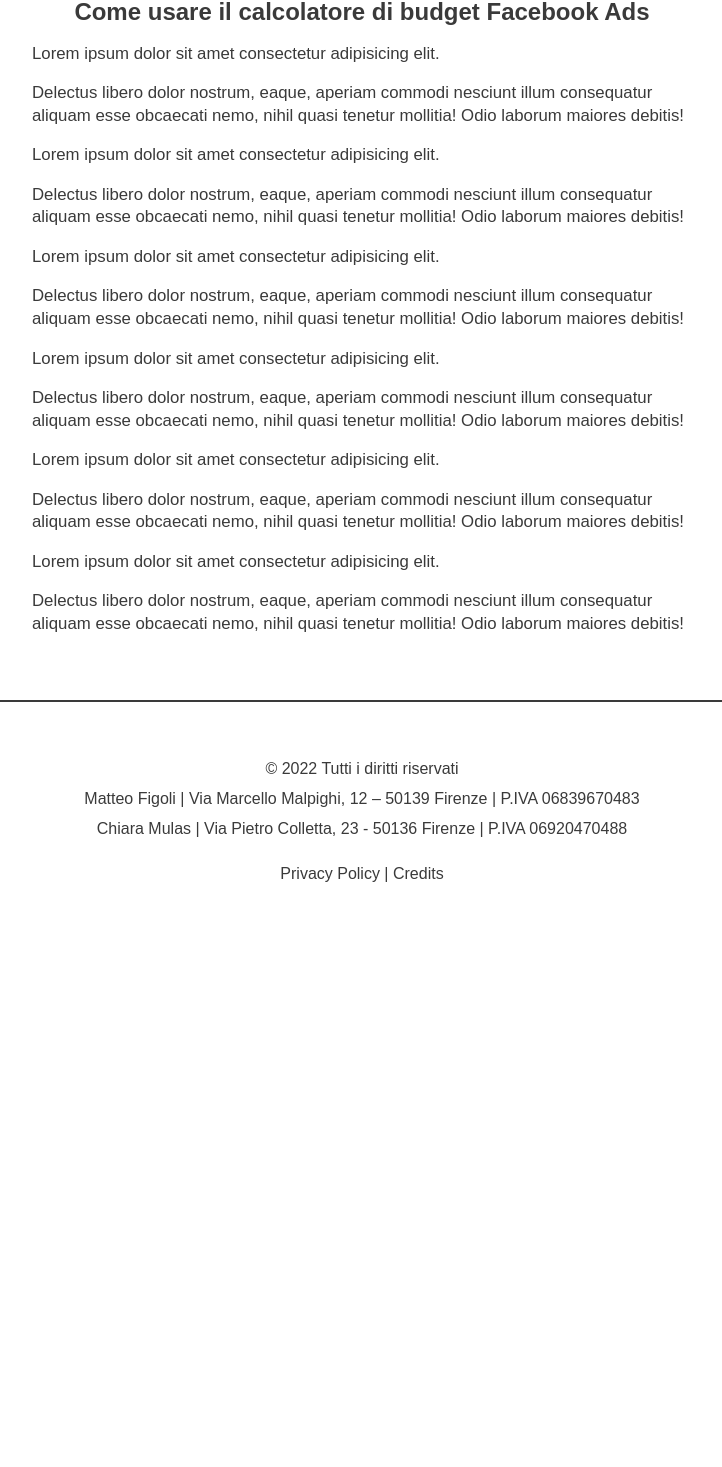
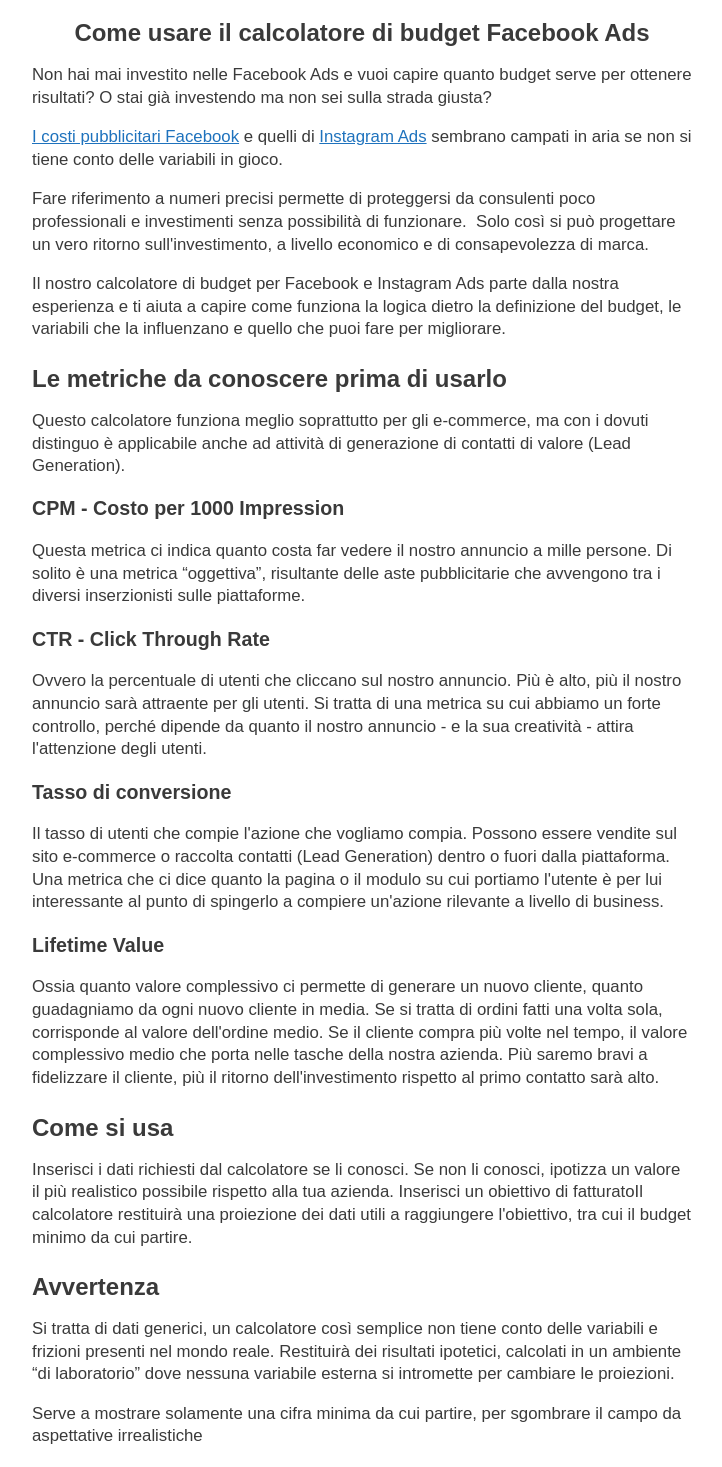
Before and after one commit to arrigolupori/figoli-ads-calculator, a SvelteKit app: page / in a window 1280 px wide. Shown: the part 1283-2750 px from the top of the page, without its empty margins (278-1000 px from the left). Before the commit the page ends 2200 px from the top, so only its background shows below. Built offline with nearby package versions, Linux system fonts and the light colour scheme; a web font is replaced by a local one.

Commit message:
💬 (text): added tutorial text
for calculator

```diff
--- a/src/routes/+page.svelte
+++ b/src/routes/+page.svelte
@@ -37,25 +37,25 @@
 			<p class="step">1. Modifica i numeri qua sotto</p>
 			<div class="field">
 				<p class="field-label">Obiettivo ipotetico di guadagno</p>
-				<input type="number" bind:value={target} /> €
+				<input class="base-input" type="number" bind:value={target} /> €
 			</div>
 			<div class="field">
 				<p class="field-label">
 					Ordine medio del prodotto/servizio (o meglio Lifetime Value del cliente)
 				</p>
-				<input type="number" bind:value={ltv} /> €
+				<input class="base-input" type="number" bind:value={ltv} /> €
 			</div>
 			<div class="field">
 				<p class="field-label">Costo per 1000 impression (CPM)</p>
-				<input type="number" bind:value={cpm} /> €
+				<input class="base-input" type="number" bind:value={cpm} /> €
 			</div>
 			<div class="field">
 				<p class="field-label">Click Through Rate delle inserzioni (CTR)</p>
-				<input type="number" bind:value={ctr} max="100" min="0" /> %
+				<input class="base-input" type="number" bind:value={ctr} max="100" min="0" /> %
 			</div>
 			<div class="field">
 				<p class="field-label">Tasso di conversione di vendita dell'e-commerce</p>
-				<input type="number" bind:value={conversionRate} max="100" min="0" /> %
+				<input class="base-input" type="number" bind:value={conversionRate} max="100" min="0" /> %
 			</div>
 		</div>
 		<p class="separator-desktop">→</p>
@@ -97,36 +97,58 @@
 	<div class="tutorial">
 		<h2 class="tutorial-heading">Come usare il calcolatore di budget Facebook Ads</h2>
 		<div class="tutorial-text">
-			<p>Lorem ipsum dolor sit amet consectetur adipisicing elit.</p>
-			<p>
-				Delectus libero dolor nostrum, eaque, aperiam commodi nesciunt illum consequatur aliquam
-				esse obcaecati nemo, nihil quasi tenetur mollitia! Odio laborum maiores debitis!
-			</p>
-			<p>Lorem ipsum dolor sit amet consectetur adipisicing elit.</p>
-			<p>
-				Delectus libero dolor nostrum, eaque, aperiam commodi nesciunt illum consequatur aliquam
-				esse obcaecati nemo, nihil quasi tenetur mollitia! Odio laborum maiores debitis!
-			</p>
-			<p>Lorem ipsum dolor sit amet consectetur adipisicing elit.</p>
-			<p>
-				Delectus libero dolor nostrum, eaque, aperiam commodi nesciunt illum consequatur aliquam
-				esse obcaecati nemo, nihil quasi tenetur mollitia! Odio laborum maiores debitis!
-			</p>
-			<p>Lorem ipsum dolor sit amet consectetur adipisicing elit.</p>
-			<p>
-				Delectus libero dolor nostrum, eaque, aperiam commodi nesciunt illum consequatur aliquam
-				esse obcaecati nemo, nihil quasi tenetur mollitia! Odio laborum maiores debitis!
-			</p>
-			<p>Lorem ipsum dolor sit amet consectetur adipisicing elit.</p>
-			<p>
-				Delectus libero dolor nostrum, eaque, aperiam commodi nesciunt illum consequatur aliquam
-				esse obcaecati nemo, nihil quasi tenetur mollitia! Odio laborum maiores debitis!
-			</p>
-			<p>Lorem ipsum dolor sit amet consectetur adipisicing elit.</p>
-			<p>
-				Delectus libero dolor nostrum, eaque, aperiam commodi nesciunt illum consequatur aliquam
-				esse obcaecati nemo, nihil quasi tenetur mollitia! Odio laborum maiores debitis!
-			</p>
+			<p>Non hai mai investito nelle Facebook Ads e vuoi capire quanto budget serve per ottenere risultati? O stai già investendo ma non sei sulla strada giusta?</p>
+			<p><a class="base-link" href="https://matteofigoli.it/guide/facebook-ads-costo-pubblicita/">I costi pubblicitari Facebook</a> e quelli di <a class="base-link" href="https://matteofigoli.it/guide/instagram-ads-costo/">Instagram Ads</a> sembrano campati in aria se non si tiene conto delle variabili in gioco.</p>
+
+<p>Fare riferimento a numeri precisi permette di proteggersi da consulenti poco professionali e investimenti senza possibilità di funzionare.  Solo così si può progettare un vero ritorno sull&apos;investimento, a livello economico e di consapevolezza di marca.</p>
+
+<p>Il nostro calcolatore di budget per Facebook e Instagram Ads parte dalla nostra esperienza e ti aiuta a capire come funziona la logica dietro la definizione del budget, le variabili che la influenzano e quello che puoi fare per migliorare.</p>
+
+<h2>Le metriche da conoscere prima di usarlo</h2>
+
+<p>Questo calcolatore funziona meglio soprattutto per gli e-commerce, ma con i dovuti distinguo è applicabile anche ad attività di generazione di contatti di valore (Lead Generation).</p>
+
+<h3>CPM - Costo per 1000 Impression</h3>
+<p>Questa metrica ci indica quanto costa far vedere il nostro annuncio a mille persone.
+Di solito è una metrica “oggettiva”, risultante delle aste pubblicitarie che avvengono tra i diversi inserzionisti sulle piattaforme.</p>
+
+<h3>CTR - Click Through Rate</h3>
+<p>Ovvero la percentuale di utenti che cliccano sul nostro annuncio. Più è alto, più il nostro annuncio sarà attraente per gli utenti.
+Si tratta di una metrica su cui abbiamo un forte controllo, perché dipende da quanto il nostro annuncio - e la sua creatività - attira l&apos;attenzione degli utenti.</p>
+
+<h3>Tasso di conversione</h3>
+<p>Il tasso di utenti che compie l'azione che vogliamo compia. Possono essere vendite sul sito e-commerce o raccolta contatti (Lead Generation) dentro o fuori dalla piattaforma.
+Una metrica che ci dice quanto la pagina o il modulo su cui portiamo l&apos;utente è per lui interessante al punto di spingerlo a compiere un&apos;azione rilevante a livello di business.</p>
+
+<h3>Lifetime Value</h3>
+<p>Ossia quanto valore complessivo ci permette di generare un nuovo cliente, quanto guadagniamo da ogni nuovo cliente in media.
+Se si tratta di ordini fatti una volta sola, corrisponde al valore dell&apos;ordine medio. Se il cliente compra più volte nel tempo, il valore complessivo medio che porta nelle tasche della nostra azienda.
+Più saremo bravi a fidelizzare il cliente, più il ritorno dell&apos;investimento rispetto al primo contatto sarà alto.</p>
+
+<h2>Come si usa</h2>
+
+<p>Inserisci i dati richiesti dal calcolatore se li conosci. Se non li conosci, ipotizza un valore il più realistico possibile rispetto alla tua azienda. Inserisci un obiettivo di fatturatoIl calcolatore restituirà una proiezione dei dati utili a raggiungere l'obiettivo, tra cui il budget minimo da cui partire.</p>
+
+<h2>Avvertenza</h2>
+
+<p>Si tratta di dati generici, un calcolatore così semplice non tiene conto delle variabili e frizioni presenti nel mondo reale.
+Restituirà dei risultati ipotetici, calcolati in un ambiente “di laboratorio” dove nessuna variabile esterna si intromette per cambiare le proiezioni.</p>
+
+<p>Serve a mostrare solamente una cifra minima da cui partire, per sgombrare il campo da aspettative irrealistiche</p>
+
+<p>Ad esempio, tra le cose che non vengono considerate ci sono le seguenti:</p>
+
+<p>I clic sul link non sono tutti visite al sito: si stima che se il caricamento della pagina è lento, una buona percentuale di utenti abbandoni il sito invece di attendere (15-25%)</p>
+
+<p>Il calcolatore ipotizza solo conversioni a freddo, mentre il percorso di conversione, ovvero il percorso che l'utente fa dal conoscerci all'acquisto, è la maggior parte delle volte composta da due fasi, per cui andrebbero considerati budget ad hoc.</p>
+
+<h2>Una panoramica ipotetica, ma razionale</h2>
+
+<p>Prendi il numero che vedi come un punto di partenza, utile per ragionare. Sii allo stesso tempo pronto ad accettare evidenze che potrebbero emergere in corso d&apos;opera, come eventuali difetti dei tuoi asset digitali.</p>
+
+<p>Le variabili da considerare sono tante, per questo è fondamentale non improvvisarsi nella gestione delle Facebook Ads</p>
+
+<p>Se stai cercando un consulente per l&apos;Advertising del tuo business e non sai da dove partire, abbiamo scritto una guida per scegliere il tuo consulente ideale. Clicca sul box sotto e buona lettura!</p>
 		</div>
 	</div>
 	<hr class="divider" />
@@ -173,13 +195,15 @@
 		padding: 0 1em;
 		height: fit-content;
 		width: 100%;
-		border: 1px dashed red;
+		border: 4px solid #222222;
+		box-shadow: 0.5em 0.5em 0 var(--color-theme-1);
 	}
 
 	.step {
 		text-align: center;
 		font-size: 1.1rem;
 		font-style: italic;
+		margin-top: 3em;
 	}
 
 	.separator-desktop,
@@ -193,12 +217,6 @@
 
 	.separator-mobile {
 		display: none;
-	}
-
-	.field,
-	.result {
-		border: 2px solid #222222;
-		box-shadow: 0.5em 0.5em 0 var(--color-theme-1);
 	}
 
 	.field p,
@@ -237,6 +255,15 @@
 		font-size: 1.05rem;
 	}
 
+	.base-link {
+		text-decoration: underline;
+		color: #1e72bd;
+	}
+
+	.base-link:hover {
+		color: #222222;
+	}
+
 	.divider {
 		width: 100%;
 		border-width: 1px;
```
